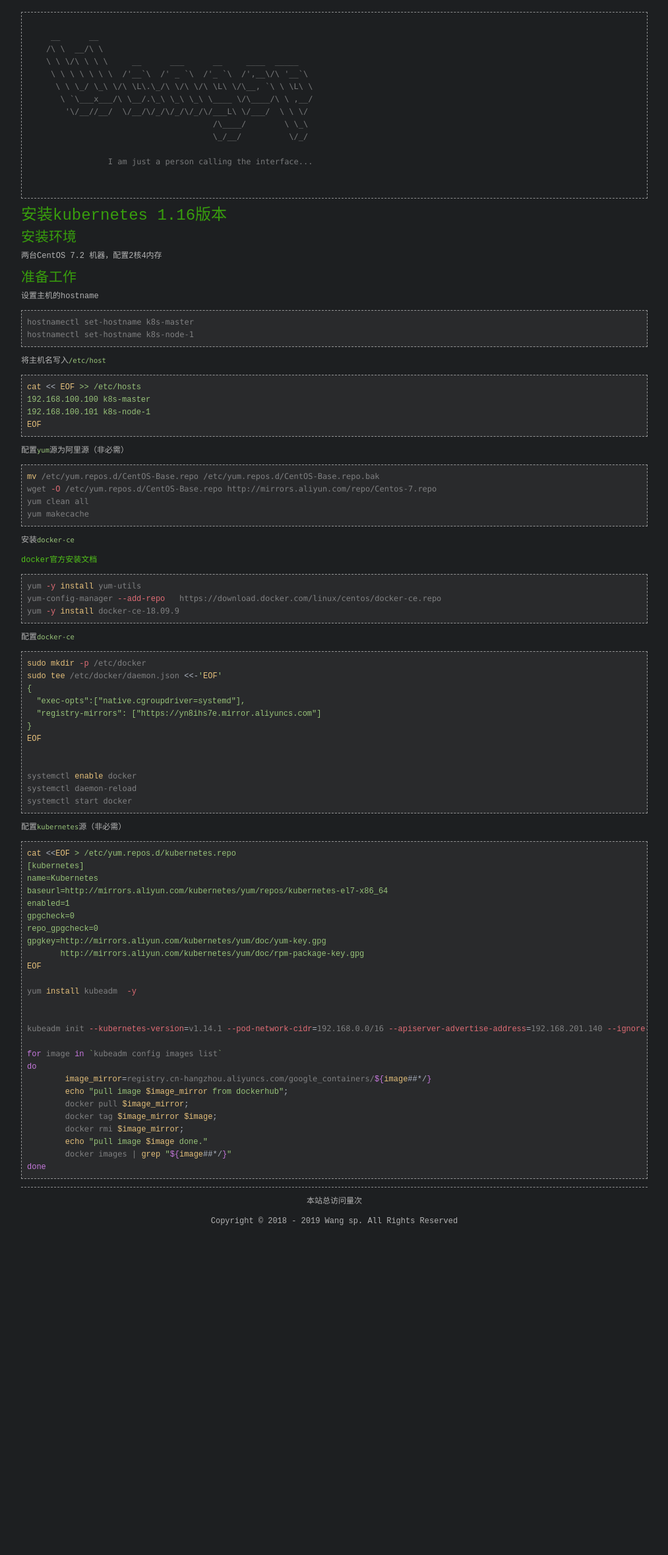
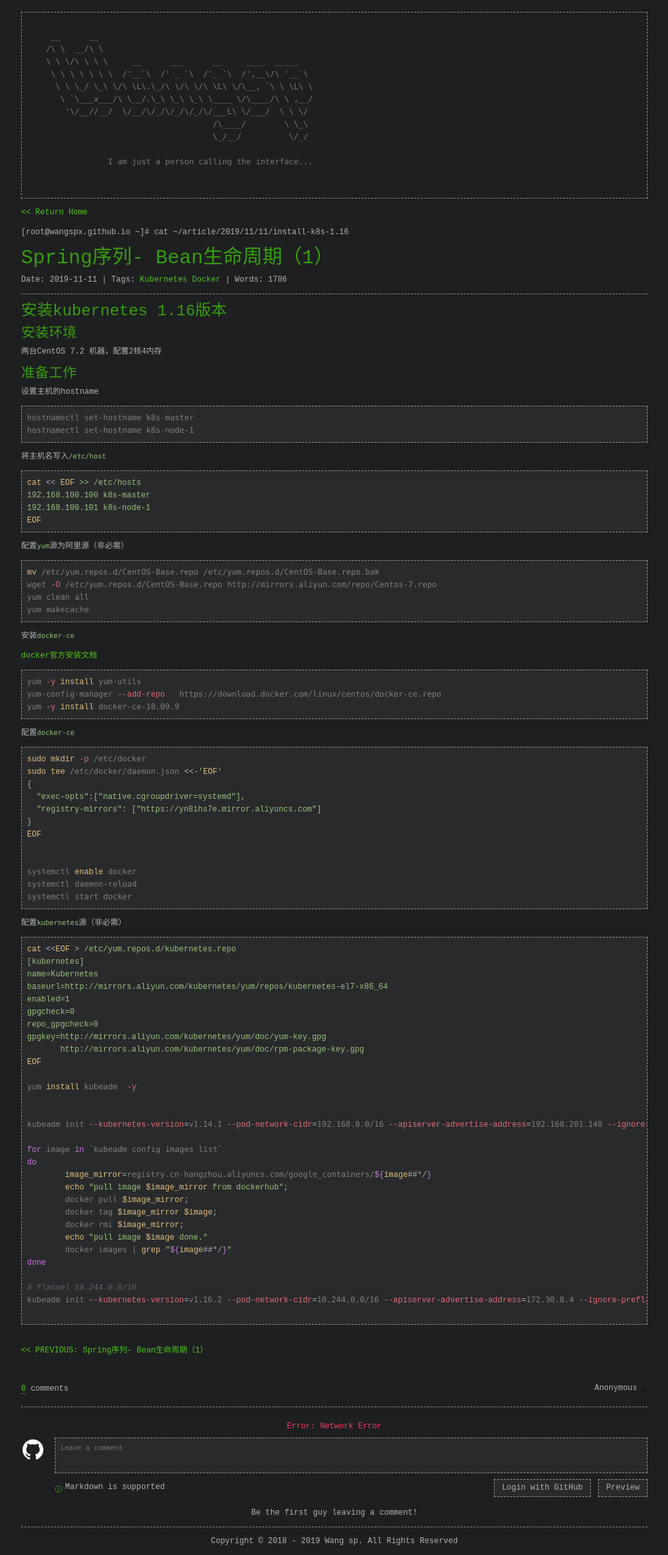
Before and after one commit to shiof/note, a Jekyll site: the page built from _posts/2019/2019-11-07-install-k8s-1.16.md, in a window 1280 px wide. Shown: the whole page at 66% size, without its empty margins (133-1146 px from the left). Built offline with Jekyll 4.4.1, drawn with Linux system fonts in a browser that asks for light colours; our own code applies the rules of GitHub Pages for plain Markdown files; comment, search, counter and statistics services are not loaded.

Commit message:
2019年11月15日09:46:39

```diff
--- a/_posts/2019/2019-11-07-install-k8s-1.16.md
+++ b/_posts/2019/2019-11-07-install-k8s-1.16.md
@@ -1,3 +1,14 @@
+---
+layout: article
+title:	Spring序列- Bean生命周期（1）
+date:	2019-11-11 09:46:29
+categories:
+    - article
+tags:
+    - Kubernetes
+    - Docker
+---
+
 ## 安装kubernetes 1.16版本
 
 ### 安装环境
@@ -89,4 +100,8 @@
 	echo "pull image $image done."
 	docker images | grep "${image##*/}"
 done
+
+# flannel 10.244.0.0/16
+kubeadm init --kubernetes-version=v1.16.2 --pod-network-cidr=10.244.0.0/16 --apiserver-advertise-address=172.30.8.4 --ignore-preflight-errors=Swap
+
 ~~~
```
